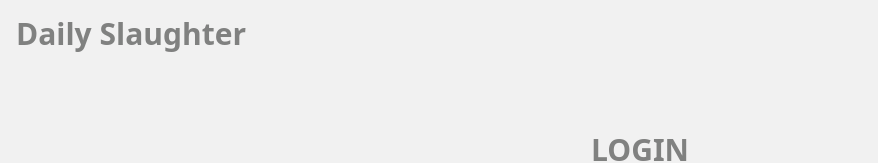
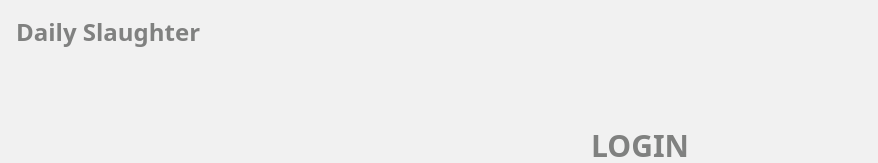
Before and after one commit to Despee2k/daily-slaughter, a React (Vite) app in the folder frontend/: page /login in a window 1280 px wide. Shown: the top 163 px of the page, without its empty margins (0-878 px from the left). Built offline with nearby package versions, Linux system fonts and the light colour scheme.

Commit message:
chore(loginpage): removed unused css

```diff
--- a/frontend/src/Pages/LoginPage.jsx
+++ b/frontend/src/Pages/LoginPage.jsx
@@ -2,8 +2,8 @@ import LoginForm from "../Components/Login/LoginForm"
 
 const LoginPage = () => {
   return (
-    <div className="w-screen h-screen">
-      <h1 className="text-[#808180] font-extrabold text-3xl mb-16 p-4">Daily Slaughter</h1>
+    <div>
+      <h1 className="text-[#808180] font-extrabold text-2xl mb-16 p-4">Daily Slaughter</h1>
       <div className="flex justify-center mb-4">
         <h1 className="text-[#808180] font-bold text-3xl">LOGIN</h1>
       </div>
```
